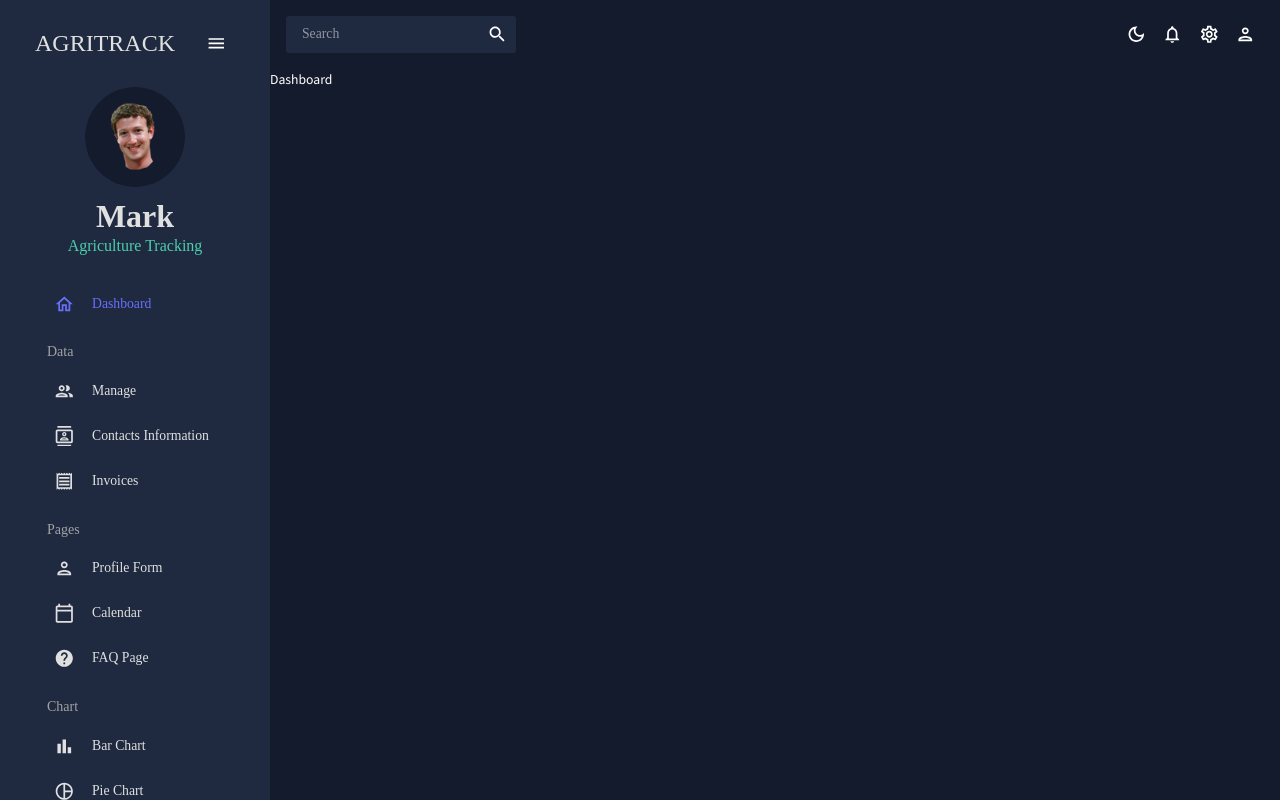
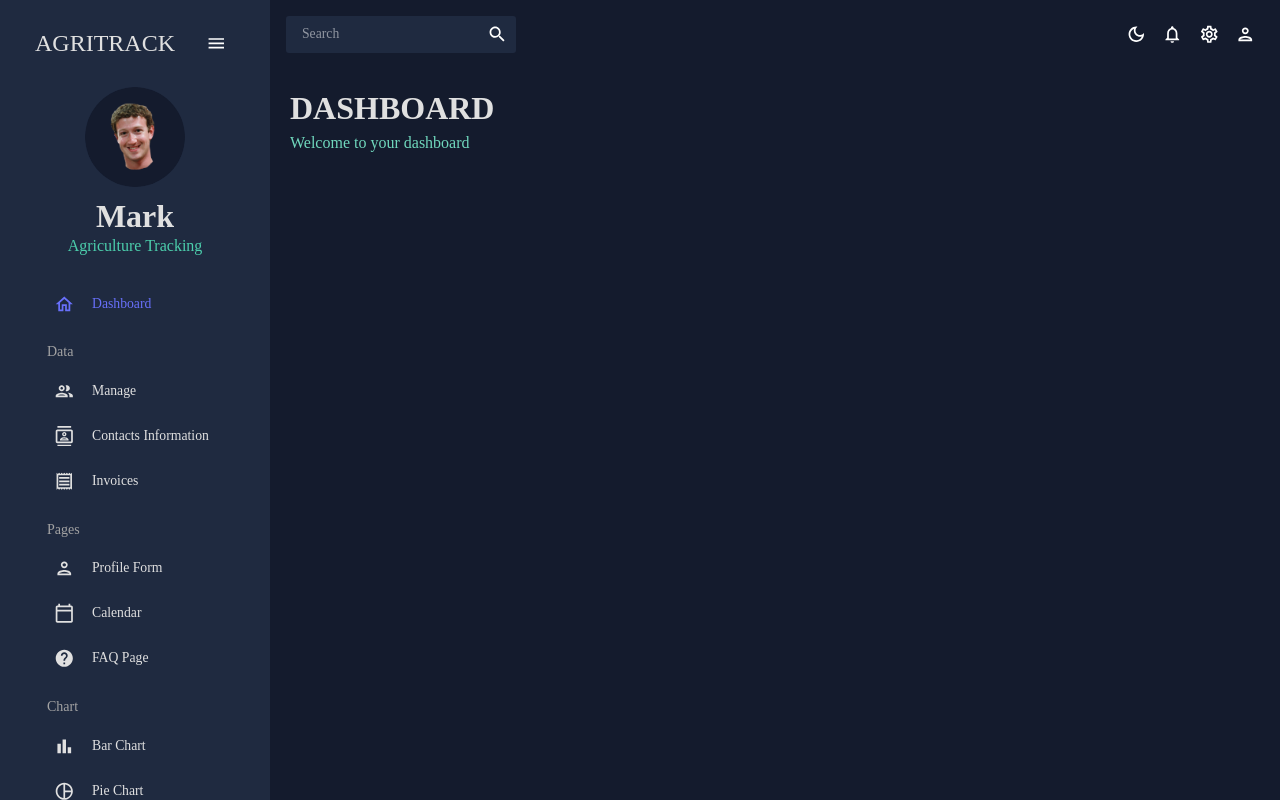
Before and after one commit to daominhhoangggg/agritrack-frontend, a React (Create React App) app: page / in a window 1280 px wide. Built offline with nearby package versions, Linux system fonts and the light colour scheme.

Commit message:
Add Header and minor adjustments

```diff
--- /dev/null
+++ b/src/components/Header.jsx
@@ -0,0 +1,25 @@
+import { Typography, Box, useTheme } from '@mui/material';
+import { tokens } from '../theme';
+
+const Header = ({ title, subtitle }) => {
+  const theme = useTheme();
+  const colors = tokens(theme.palette.mode);
+
+  return (
+    <Box mb="30px">
+      <Typography
+        variant="h2"
+        color={colors.grey[100]}
+        fontWeight="bold"
+        sx={{ mb: '5px' }}
+      >
+        {title}
+      </Typography>
+      <Typography variant="h5" color={colors.greenAccent[400]}>
+        {subtitle}
+      </Typography>
+    </Box>
+  );
+};
+
+export default Header;
--- a/src/index.css
+++ b/src/index.css
@@ -16,7 +16,7 @@ body,
 }
 
 ::-webkit-scrollbar {
-  width: 1px;
+  width: 10px;
   display: none;
 }
 
--- a/src/scenes/dashboard/index.jsx
+++ b/src/scenes/dashboard/index.jsx
@@ -1,5 +1,14 @@
+import { Box } from '@mui/material';
+import Header from '../../components/Header';
+
 const Dashboard = () => {
-  return <div>Dashboard</div>;
+  return (
+    <Box m="20px">
+      <Box display="flex" justifyContent="space-between" alignItems="center">
+        <Header title="DASHBOARD" subtitle="Welcome to your dashboard" />
+      </Box>
+    </Box>
+  );
 };
 
 export default Dashboard;
--- a/src/scenes/global/Sidebar.jsx
+++ b/src/scenes/global/Sidebar.jsx
@@ -45,7 +45,7 @@ const Sidebar = () => {
         '& .pro-sidebar-inner': {
           background: `${colors.primary[400]} !important`,
         },
-        '& .pro-sidebar-wrapper': {
+        '& .pro-icon-wrapper': {
           backgroundColor: 'transparent !important',
         },
         '& .pro-inner-item': {
@@ -61,7 +61,7 @@ const Sidebar = () => {
     >
       <ProSidebar collapsed={isCollapsed}>
         {/* LOGO AND MENU ICONS */}
-        <Menu>
+        <Menu iconShape="square">
           <MenuItem
             onClick={() => setIsCollapsed(!isCollapsed)}
             icon={isCollapsed ? <MenuOutlinedIcon /> : undefined}
```
